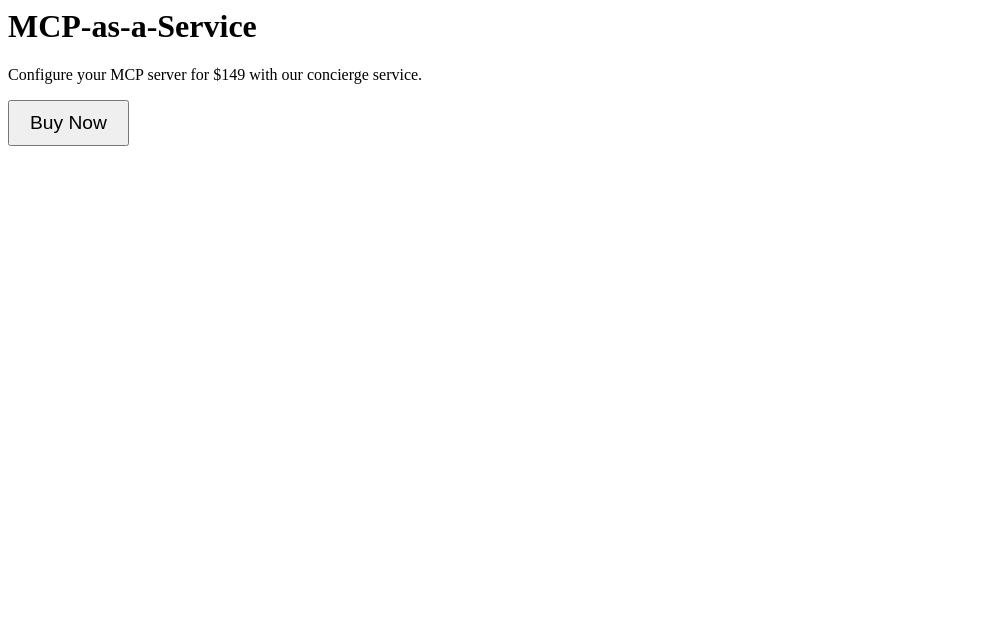
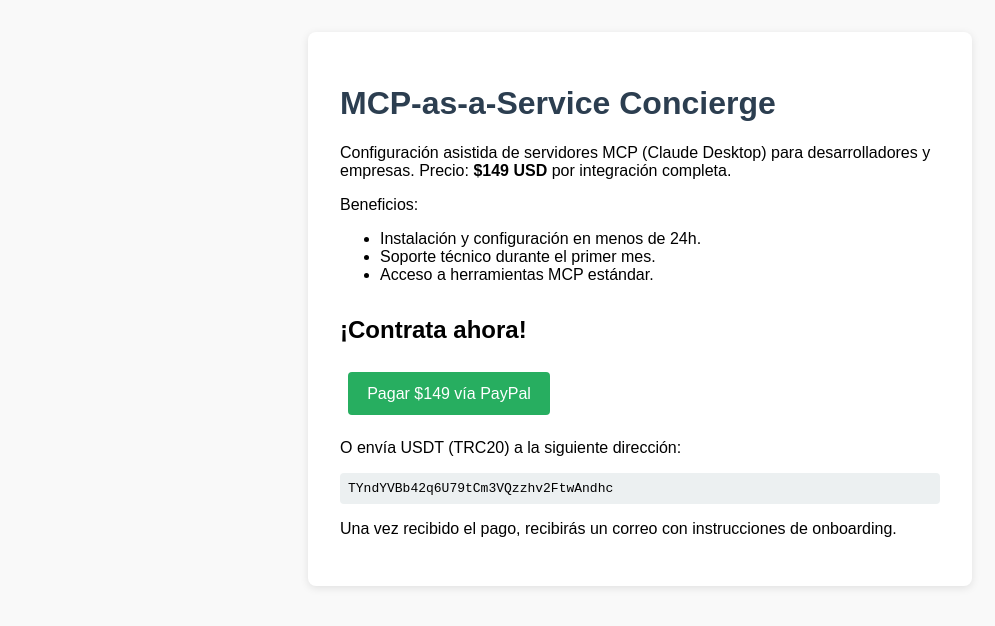
Before and after one commit to Lucho-design1/mcp-as-a-service-funnel, a plain HTML site: page index.html in a window 1280 px wide. Shown: the whole page, without its empty margins (0-995 px from the left). Drawn offline with Linux system fonts and the light colour scheme.

Commit message:
Despliegue autónomo de index.html

```diff
--- a/index.html
+++ b/index.html
@@ -1 +1,34 @@
-<html><head><title>MCP-as-a-Service</title></head><body><h1>MCP-as-a-Service</h1><p>Configure your MCP server for $149 with our concierge service.</p><p><a href="https://paypal.me/lucianobenech" target="_blank"><button style="font-size:1.2rem;padding:10px 20px;">Buy Now</button></a></p></body></html>
+<!DOCTYPE html>
+<html lang="es">
+<head>
+  <meta charset="UTF-8">
+  <title>MCP-as-a-Service Concierge</title>
+  <style>
+    body {font-family: Arial, sans-serif; margin: 2rem; background:#f9f9f9;}
+    .container {max-width: 600px; margin:auto; background:#fff; padding:2rem; border-radius:8px; box-shadow:0 2px 8px rgba(0,0,0,0.1);}
+    h1 {color:#2c3e50;}
+    .pay-section {margin-top:2rem;}
+    .pay-button {display:inline-block; margin:0.5rem; padding:0.8rem 1.2rem; background:#27ae60; color:#fff; text-decoration:none; border-radius:4px;}
+    .address {font-family:monospace; background:#ecf0f1; padding:0.5rem; border-radius:4px;}
+  </style>
+</head>
+<body>
+  <div class="container">
+    <h1>MCP-as-a-Service Concierge</h1>
+    <p>Configuración asistida de servidores MCP (Claude Desktop) para desarrolladores y empresas. Precio: <strong>$149 USD</strong> por integración completa.</p>
+    <p>Beneficios:</p>
+    <ul>
+      <li>Instalación y configuración en menos de 24h.</li>
+      <li>Soporte técnico durante el primer mes.</li>
+      <li>Acceso a herramientas MCP estándar.</li>
+    </ul>
+    <div class="pay-section">
+      <h2>¡Contrata ahora!</h2>
+      <a class="pay-button" href="https://paypal.me/lucianobenech" target="_blank">Pagar $149 vía PayPal</a>
+      <p>O envía USDT (TRC20) a la siguiente dirección:</p>
+      <div class="address">TYndYVBb42q6U79tCm3VQzzhv2FtwAndhc</div>
+    </div>
+    <p>Una vez recibido el pago, recibirás un correo con instrucciones de onboarding.</p>
+  </div>
+</body>
+</html>
```
